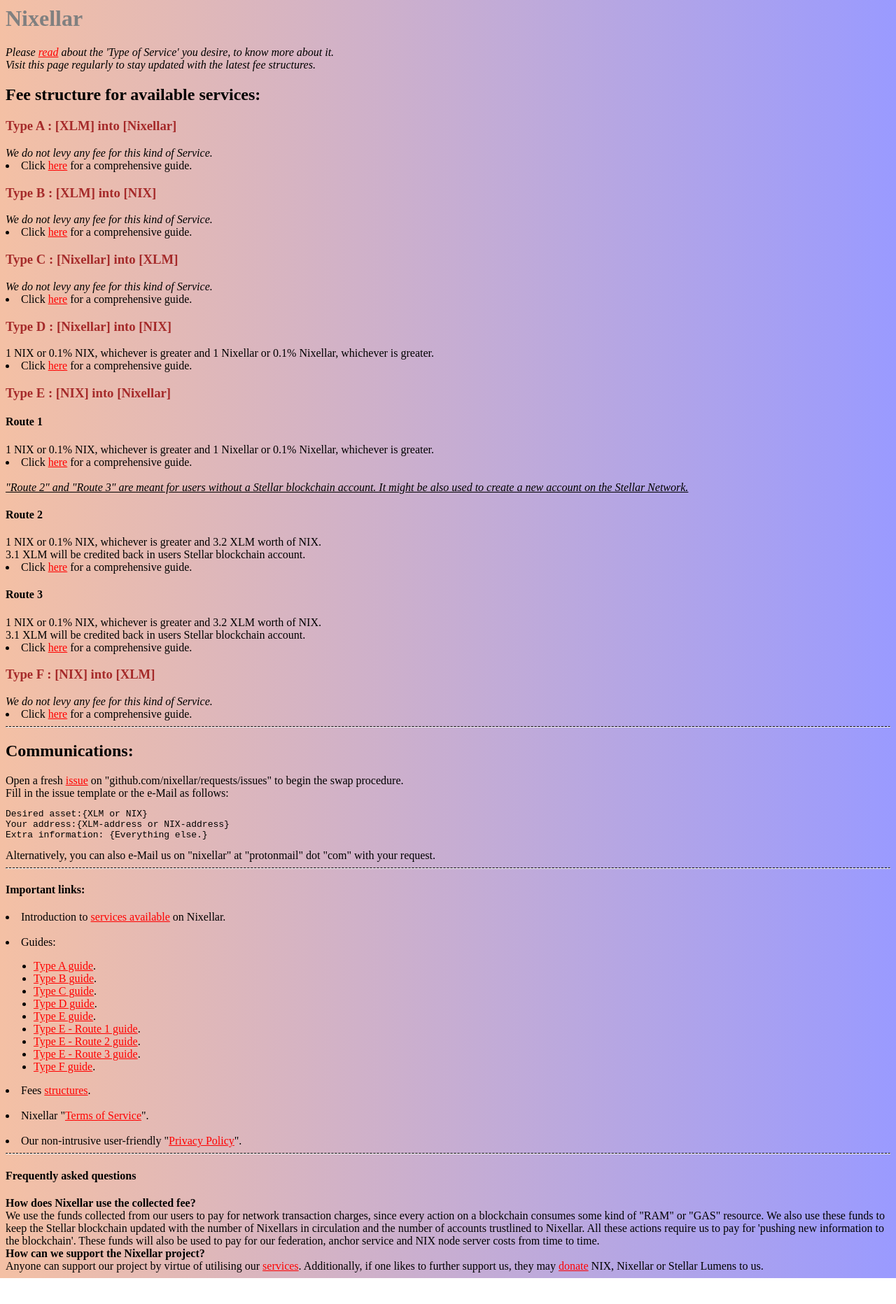
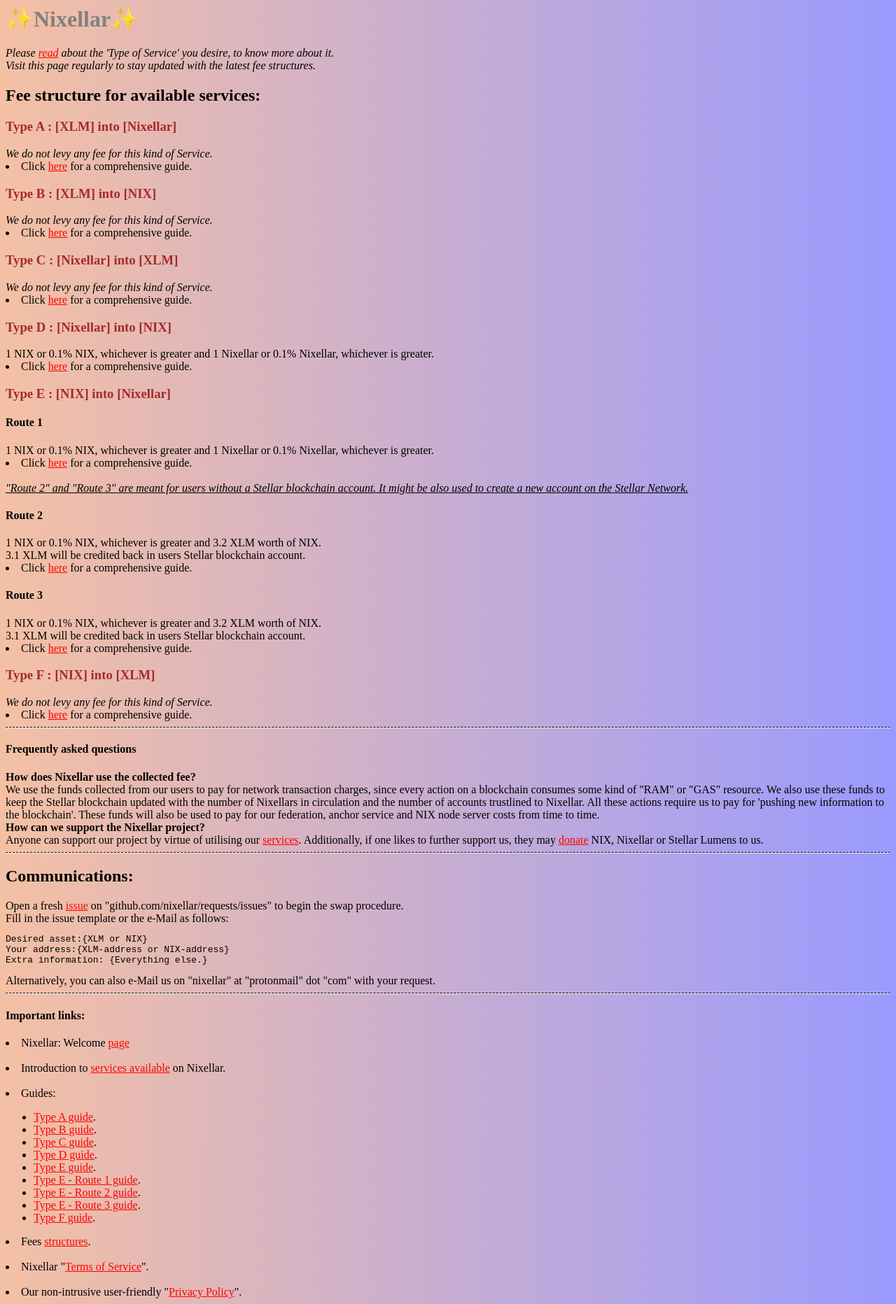
Before and after one commit to nixellar/fees, a plain HTML site: page index.html in a window 1280 px wide. Shown: the whole page at 70% size. Before the commit the page ends 1827 px from the top, so only its background shows below. Drawn offline with Linux system fonts and the light colour scheme.

Commit message:
✨Nixellar✨

```diff
--- a/index.html
+++ b/index.html
@@ -1,6 +1,8 @@
-<html><style>html{background-image:linear-gradient(to left,rgba(2,3,256,0.4),rgba(228,98,28,0.4));  font-family: "Times New Roman", Times, serif;}a{color:red}h3{color:brown}h1{color:grey}</style>
+<html><meta charset=utf-8>
+<style>html{background-image:linear-gradient(to left,rgba(2,3,256,0.4),rgba(228,98,28,0.4));  font-family: "Times New Roman", Times, serif;}a{color:red}h3{color:brown}h1{color:grey}</style>
+
 <body>
-<h1> Nixellar</h1>
+<h1>✨Nixellar✨</h1>
 
 <i>Please <a href="../services/index.html">read</a> about the 'Type of Service' you desire, to know more about it.</i>
 <br>
@@ -34,6 +36,12 @@
 
 
 
+<hr style="border-top: dashed 1px;" />
+
+<h4>Frequently asked questions</h4>
+<b>How does Nixellar use the collected fee?</b><br>We use the funds collected from our users to pay for network transaction charges, since every action on a blockchain consumes some kind of "RAM" or "GAS" resource. We also use these funds to keep the Stellar blockchain updated with the number of Nixellars in circulation and the number of accounts trustlined to Nixellar. All these actions require us to pay for 'pushing new information to the blockchain'. These funds will also be used to pay for our federation, anchor service and NIX node server costs from time to time.<br>
+<b>How can we support the Nixellar project?</b><br>Anyone can support our project by virtue of utilising our <a href="../services/index.html">services</a>. Additionally, if one likes to further support us, they may <a href="../donations.html">donate</a> NIX, Nixellar or Stellar Lumens to us.
+
 
 
 
@@ -52,9 +60,8 @@ Alternatively, you can also e-Mail us on "nixellar" at "protonmail" dot "com" wi
 
 
 <hr style="border-top: dashed 1px;" />
-
-
 <h4>Important links:</h4>
+<li>Nixellar: Welcome <a href="../../index.html">page</a></li><br>
 <li>Introduction to <a href="../services/index.html">services available</a> on Nixellar.</li><br>
 <li>Guides:<ul>
 <li><a href="../guides/TypeA.html">Type A guide</a>.</li>
@@ -70,9 +77,3 @@ Alternatively, you can also e-Mail us on "nixellar" at "protonmail" dot "com" wi
 <li>Fees <a href="../fees/index.html">structures</a>.</li><br>
 <li>Nixellar "<a href="../tos.html">Terms of Service</a>".</li><br>
 <li>Our non-intrusive user-friendly "<a href="../privacy.html">Privacy Policy</a>".</li></body></html>
-
-<hr style="border-top: dashed 1px;" />
-
-<h4>Frequently asked questions</h4>
-<b>How does Nixellar use the collected fee?</b><br>We use the funds collected from our users to pay for network transaction charges, since every action on a blockchain consumes some kind of "RAM" or "GAS" resource. We also use these funds to keep the Stellar blockchain updated with the number of Nixellars in circulation and the number of accounts trustlined to Nixellar. All these actions require us to pay for 'pushing new information to the blockchain'. These funds will also be used to pay for our federation, anchor service and NIX node server costs from time to time.<br>
-<b>How can we support the Nixellar project?</b><br>Anyone can support our project by virtue of utilising our <a href="../services/index.html">services</a>. Additionally, if one likes to further support us, they may <a href="../donations.html">donate</a> NIX, Nixellar or Stellar Lumens to us.
```
